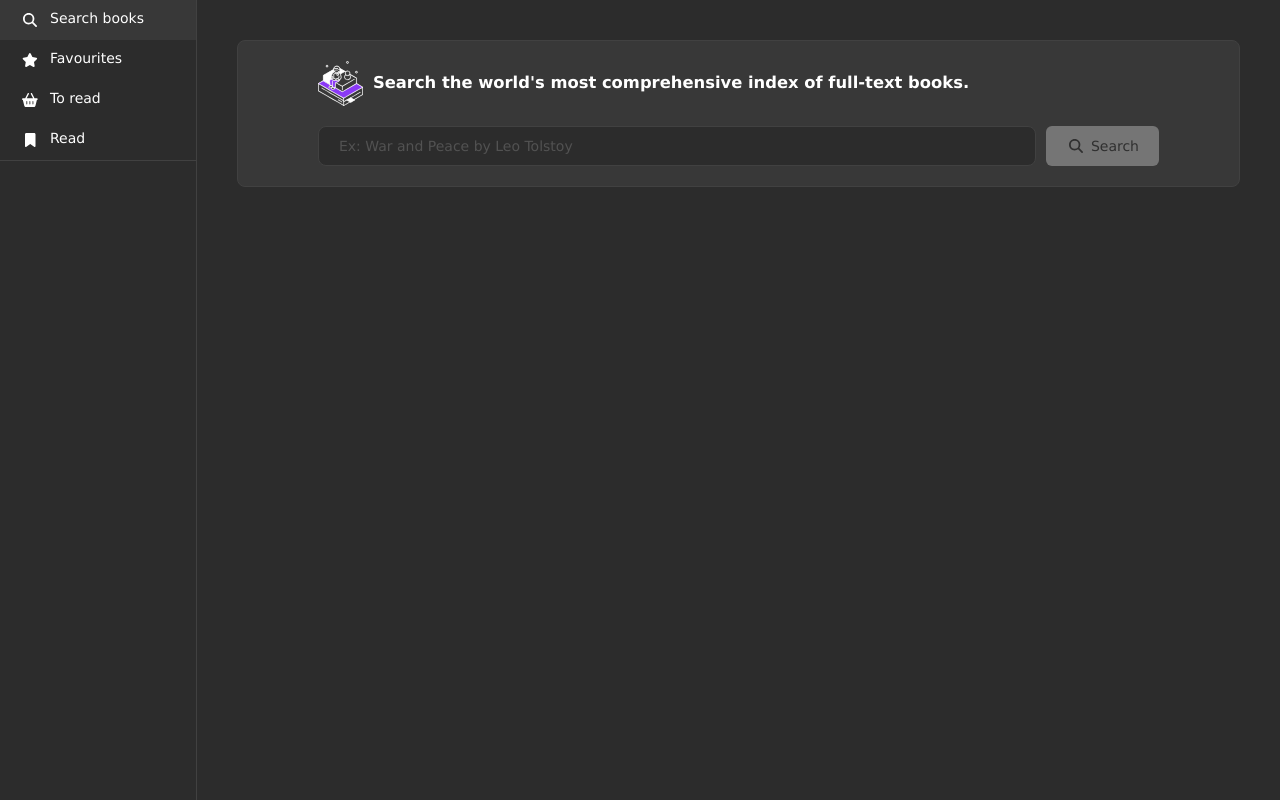
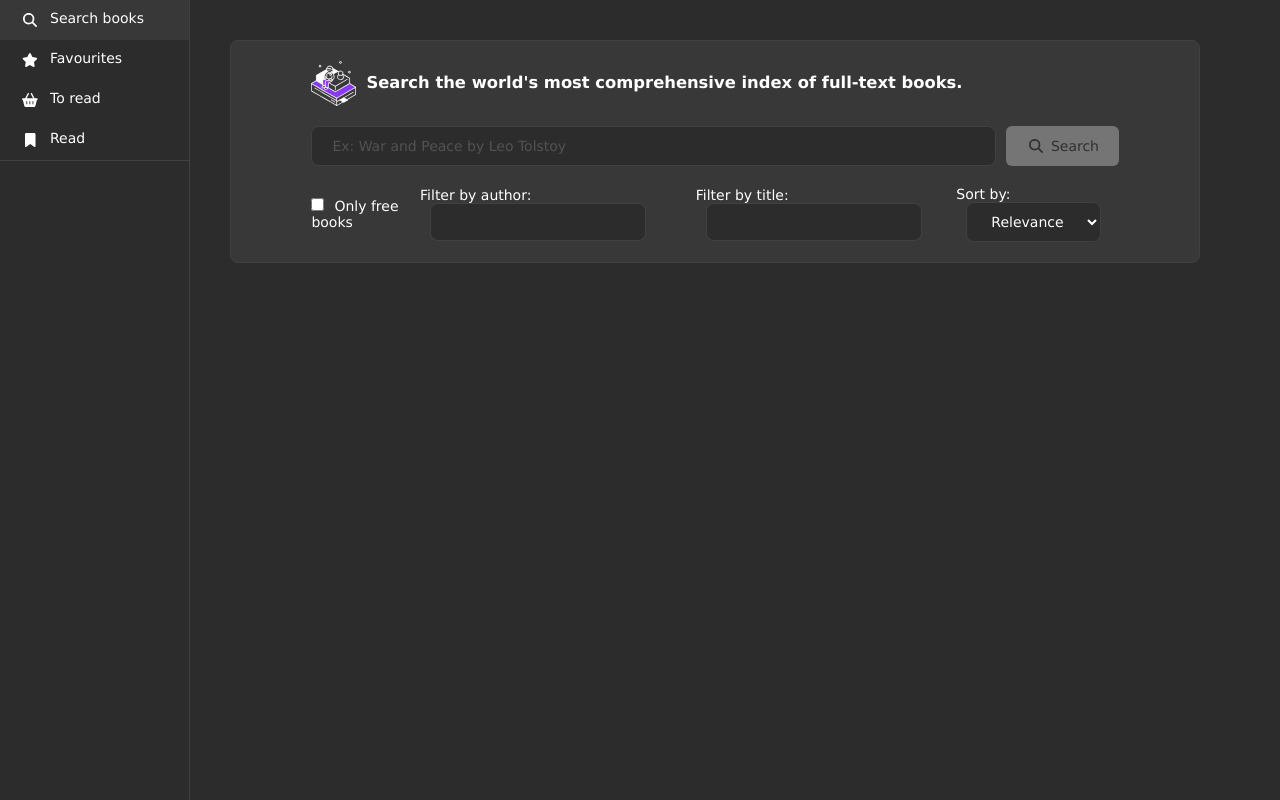
Before and after one commit to adiletbaimyrza/books-wishlist-app, a React (Vite) app: page /search in a window 1280 px wide. Built offline with nearby package versions, Linux system fonts and the light colour scheme.

Commit message:
Add SingleBookPage and search filters

```diff
--- a/src/App.tsx
+++ b/src/App.tsx
@@ -5,6 +5,7 @@ import {
   ToReadPage,
   NotFoundPage,
   SearchPage,
+  SingleBookPage,
 } from './pages'
 import { createBrowserRouter, RouterProvider } from 'react-router-dom'
 
@@ -30,6 +31,10 @@ const router = createBrowserRouter([
         path: '/search',
         element: <SearchPage />,
       },
+      {
+        path: '/search/:id',
+        element: <SingleBookPage />,
+      },
     ],
   },
 ])
--- a/src/components/SearchedBook.tsx
+++ b/src/components/SearchedBook.tsx
@@ -1,6 +1,7 @@
 import { MAX_DESCRIPTION_LENGTH } from '../utils/constants'
 import { truncateDescription, undefinedCaseHandler } from '../utils/helpers'
 import { SearchedBookProps } from './components.types'
+import { Link } from 'react-router-dom'
 
 const SearchedBook = ({
   id,
@@ -9,7 +10,6 @@ const SearchedBook = ({
   publishedDate,
   description,
   averageRating,
-  ratingsCount,
   smallThumbnail,
 }: SearchedBookProps) => {
   const formattedTitle = undefinedCaseHandler(title, 'title')
@@ -30,13 +30,9 @@ const SearchedBook = ({
   const formattedAverageRating = averageRating
     ? `${averageRating} / 5.0`
     : 'No ratings'
-  const formattedRatingsCount = undefinedCaseHandler(
-    ratingsCount,
-    'ratings number'
-  )
 
   return (
-    <div id={`id-${id}`} className="sb-card">
+    <Link id={`id-${id}`} className="sb-card" to={`/search/${id}`}>
       <div className="sb-thumbnail-wrapper">
         {smallThumbnail ? (
           <img src={smallThumbnail} className="sb-thumbnail" />
@@ -54,7 +50,7 @@ const SearchedBook = ({
           <p className="sb-published-date">{formattedPublishedDate}</p>
         </div>
       </div>
-    </div>
+    </Link>
   )
 }
 
--- a/src/index.css
+++ b/src/index.css
@@ -43,7 +43,7 @@ body,
 }
 
 .active-link {
-  background-color: #383838;
+  background-color: #4a5878;
 }
 
 .nav-link:hover {
@@ -65,6 +65,7 @@ body,
   margin: 40px;
   width: 100%;
   overflow: auto;
+  padding-right: 40px;
 }
 
 .search-books {
@@ -75,6 +76,27 @@ body,
   background-color: #383838;
   border-radius: 8px;
   margin-bottom: 80px;
+}
+
+.search-filters {
+  display: flex;
+  justify-content: space-between;
+  align-items: center;
+  margin-top: 20px;
+}
+
+.filter-free {
+  margin-right: 10px;
+}
+
+.filter-ins {
+  margin-left: 10px;
+  padding: 10px 20px;
+  outline: unset;
+  color: #ffffff;
+  background-color: #2c2c2c;
+  border: 1px solid #414141;
+  border-radius: 8px;
 }
 
 .search-field {
@@ -137,6 +159,8 @@ body,
   padding: 20px;
   border-radius: 8px;
   border: 1px solid #414141;
+  text-decoration: unset;
+  color: inherit;
 }
 
 .sb-card:hover {
--- a/src/pages/SearchPage.tsx
+++ b/src/pages/SearchPage.tsx
@@ -17,15 +17,38 @@ const SearchPage = () => {
 
   const dispatch = useDispatch()
 
-  const fetchData = () => {
+  type ApiProps = {
+    author: string | undefined
+    title: string | undefined
+    sortBy: 'relevance' | 'newest' | undefined
+    onlyFreeBooks: boolean | undefined
+  }
+
+  const fetchData = ({ author, title, sortBy, onlyFreeBooks }: ApiProps) => {
+    let filters = `https://www.googleapis.com/books/v1/volumes?q=${searchValue}`
+
+    if (author !== undefined) {
+      filters = filters.concat(`+inauthor:${author}`)
+    }
+
+    if (title !== undefined) {
+      filters = filters.concat(`+intitle:${title}`)
+    }
+
+    if (onlyFreeBooks === true) {
+      filters = filters.concat('&filter=free-ebooks')
+    }
+
+    if (sortBy !== undefined) {
+      filters = filters.concat(`&orderBy=${sortBy}`)
+    }
+
+    filters = filters.concat(`&maxResults=${MAX_ITEMS_PER_REQUEST}`)
+
+    console.log(filters)
+
     axios
-      .get(
-        `https://www.googleapis.com/books/v1/volumes?q=${searchValue}&maxResults=${MAX_ITEMS_PER_REQUEST}`
-      )
-      .then((res) => {
-        console.log(res.data.items)
-        return res
-      })
+      .get(filters)
       .then((res) => {
         const searchedBooks = res.data.items.map((item: any) => mapBook(item))
         return searchedBooks
@@ -69,7 +92,41 @@ const SearchPage = () => {
                 ? 'search-button'
                 : 'search-button search-button-active'
             }
-            onClick={fetchData}
+            onClick={() => {
+              fetchData({
+                author:
+                  (document.querySelector('#filter-author') as HTMLInputElement)
+                    ?.value.length > 0
+                    ? (
+                        document.querySelector(
+                          '#filter-author'
+                        ) as HTMLInputElement
+                      )?.value
+                    : undefined,
+                title:
+                  (document.querySelector('#filter-title') as HTMLInputElement)
+                    ?.value.length > 0
+                    ? (
+                        document.querySelector(
+                          '#filter-title'
+                        ) as HTMLInputElement
+                      )?.value
+                    : undefined,
+                sortBy:
+                  (document.querySelector('#sortby') as HTMLSelectElement)
+                    ?.value === 'relevance' ||
+                  (document.querySelector('#sortby') as HTMLSelectElement)
+                    ?.value === 'newest'
+                    ? (document.querySelector('#sortby') as HTMLSelectElement)
+                        ?.value
+                    : undefined,
+                onlyFreeBooks:
+                  (document.querySelector('#filter-free') as HTMLInputElement)
+                    ?.checked === true
+                    ? true
+                    : undefined,
+              })
+            }}
             disabled={searchValue.length === 0 ? true : false}
           >
             <div id="search-icon-wrapper" className="icon-wrapper">
@@ -77,6 +134,27 @@ const SearchPage = () => {
             </div>
             Search
           </button>
+        </div>
+        <div className="search-filters">
+          <div className="filters-item">
+            <input id="filter-free" className="filter-free" type="checkbox" />
+            Only free books
+          </div>
+          <div className="filters-item">
+            Filter by author:
+            <input id="filter-author" type="text" className="filter-ins" />
+          </div>
+          <div className="filters-item">
+            Filter by title:
+            <input id="filter-title" type="text" className="filter-ins" />
+          </div>
+          <div className="filters-item">
+            Sort by:
+            <select id="sortby" className="filter-ins">
+              <option value="relevance">Relevance</option>
+              <option value="newest">Newest</option>
+            </select>
+          </div>
         </div>
       </div>
       <div className="searched-books-grid">
```
